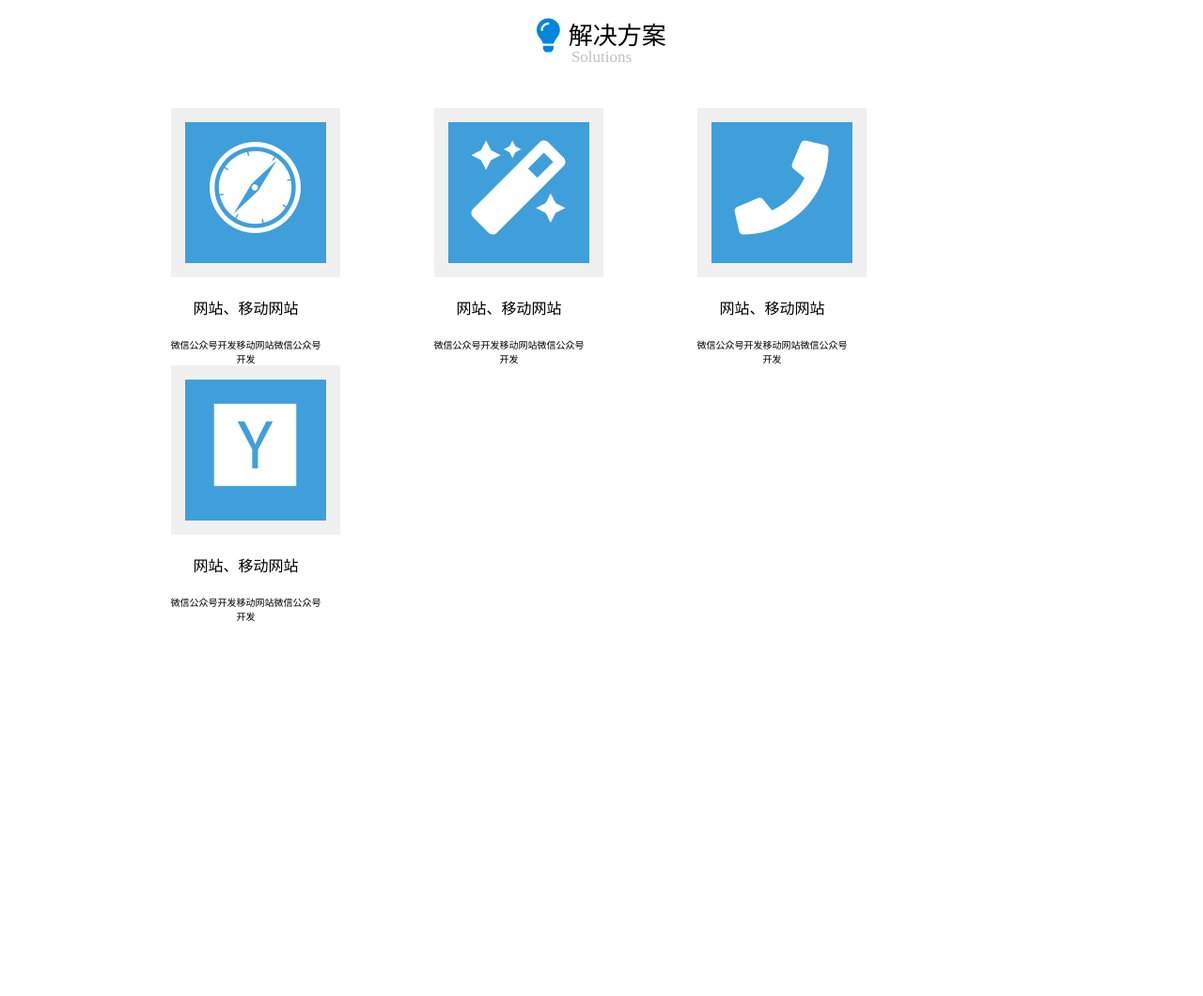
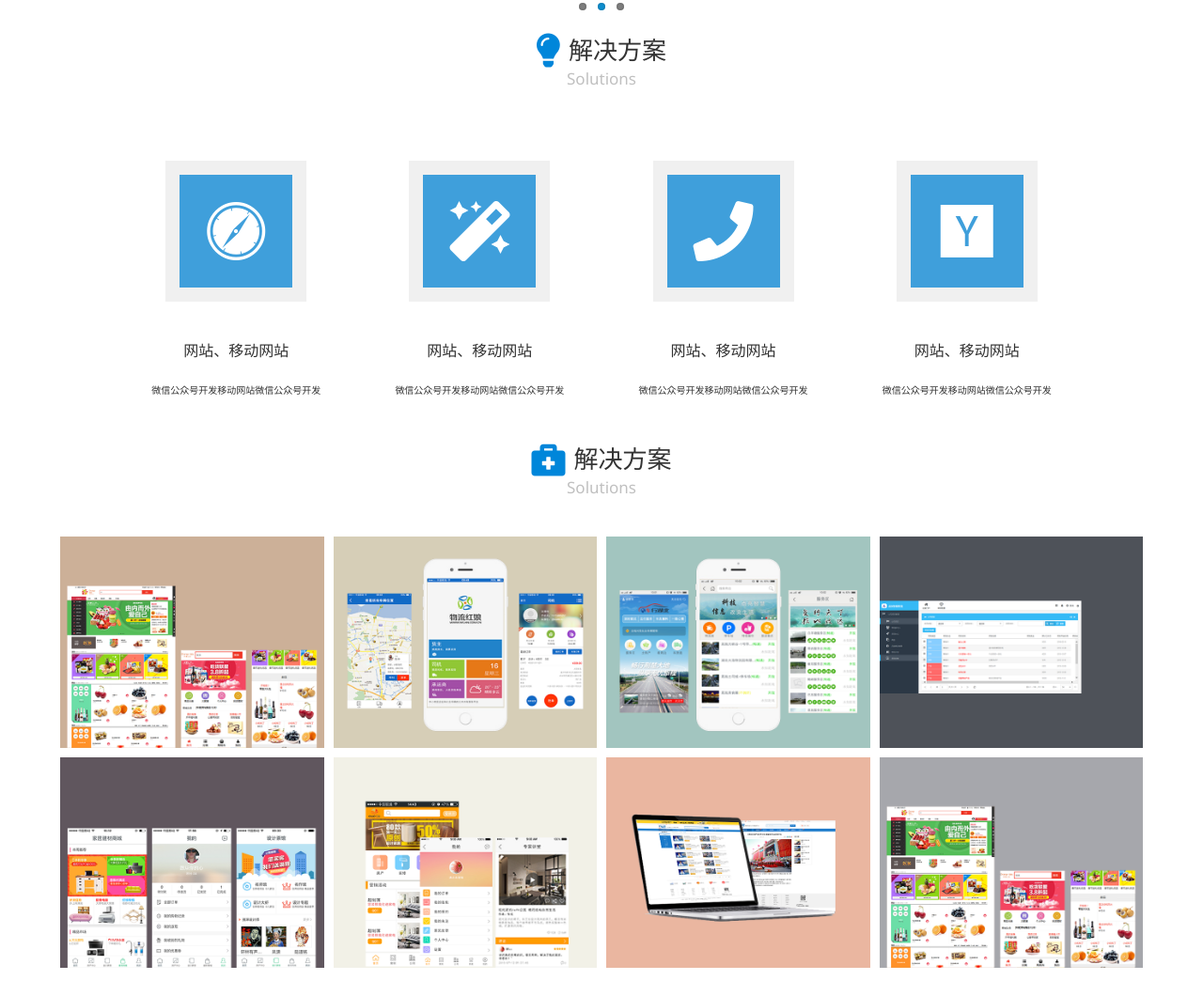
Before and after one commit to Moriarty123/shixun, a plain HTML site: page demo2/index.html in a window 1280 px wide. Shown: the part 537-1597 px from the top of the page at 94% size. Before the commit the page ends 1200 px from the top, so only its background shows below. Drawn offline with Linux system fonts and the light colour scheme.

Commit message:
2018-11-28 demo2 customer case
Signed-off-by: Moriarty123 <1561357687@qq.com>

```diff
--- a/demo2/css/index.css
+++ b/demo2/css/index.css
@@ -61,7 +61,7 @@ ul, li, a{
 }
 
 .circle-frame {
-	width: 100%;
+	width: 90%;
 	height: auto;
 }
 
@@ -73,13 +73,21 @@ ul, li, a{
 
 .title-body {
 	width: 90%;
-	height: 80px;
+	height: 100px;
 	text-align: center;
 	margin: 0 auto;
 	/*vertical-align: middle;*/
 }
 
 .icon-lightbulb {
+	margin-top: 20px;
+	color: rgb(0, 134,218);
+	font-size: 36px;
+	vertical-align: sub;
+	margin-right:5px;
+}
+
+.icon-briefcase-medical {
 	margin-top: 20px;
 	color: rgb(0, 134,218);
 	font-size: 36px;
@@ -114,7 +122,7 @@ ul, li, a{
 
 .solutions-body li {
 	float: left;
-	margin:0 60px;
+	/*margin:0 60px;*/
 	width: 160px;
 	height: auto;
 	/*transform: rotate(720deg);
@@ -124,12 +132,13 @@ ul, li, a{
 .solutions-body ul li i {
 	width: 150px;
 	height: 150px;
-	font-size: 100px;
+	margin:20px;
+	font-size: 64px;
 	background:#3f9fdb;
 	border: 15px #f0f0f0 solid;
 	text-align: center;
 	color: #FFF;
-	line-height: 140px;
+	line-height: 120px;
 	display: inline-block;
 }
 
@@ -148,3 +157,13 @@ ul, li, a{
 	margin-top: 20px;
 	font-size: 10px;
 }
+
+.case-body {
+	width: 90%;
+	height: auto;
+	margin:20px auto;
+}
+
+.case-body img {
+	width:100%;
+}
--- a/demo2/index.html
+++ b/demo2/index.html
@@ -6,6 +6,8 @@
 
 	<link rel="stylesheet" type="text/css" href="./css/index.css">
 	<link rel="stylesheet" type="text/css" href="./css/fontawesome/css/all.css">
+	<meta name="viewport" content="width=device-width, initial-scale=1">
+	<link rel="stylesheet" href="AmazeUI/assets/css/amazeui.min.css"/>
 
 </head>
 <body>
@@ -36,9 +38,26 @@
 	</header>
 
 	<!-- 轮换图片 -->
-	<div class="circle-frame">
-		<div class="circle-img">
-			<img src="img/hw_bg.png" style="width: 100%">
+	<div class="circle-frame am-center">
+
+		<!-- <img src="img/hw_bg.png" style="width: 100%"> -->
+
+		<div data-am-widget="slider" class="am-slider am-slider-default" data-am-slider='{}' >
+			<ul class="am-slides">
+				<li>
+					<img src="img/hw_bg1.png" style="width: 100%">
+
+				</li>
+				<li>
+					<img src="img/hw_bg2.png" style="width: 100%">
+
+				</li>
+				<li>
+					<img src="img/hw_bg3.png" style="width: 100%">
+
+				</li>
+
+			</ul>
 		</div>
 	</div>
 
@@ -51,7 +70,7 @@
 
 	<!-- 主体内容 -->
 	<div class="solutions-body">
-		<ul>
+		<ul class="am-avg-sm-4 am-thumbnails">
 			<li>
 
 				<i class="fab fa-safari"></i>
@@ -61,30 +80,74 @@
 
 
 			<li>
-				<div>
+
 				<i class="fas fa-magic"></i>
 				<p class="solutions-title">网站、移动网站</p>
 				<p class="solutions-way">微信公众号开发移动网站微信公众号开发</p>
-				</div>
+
 			</li>
 
 			<li>
-				<div>
+
 				<i class="fas fa-phone"></i>
 				<p class="solutions-title">网站、移动网站</p>
 				<p class="solutions-way">微信公众号开发移动网站微信公众号开发</p>
-				</div>
+
 			</li>
 
 			<li>
-				<div>
+
 				<i class="fab fa-hacker-news"></i>
 				<p class="solutions-title">网站、移动网站</p>
 				<p class="solutions-way">微信公众号开发移动网站微信公众号开发</p>
+
+			</li>
+		</ul>
 	</div>
+
+	<!-- 去除浮动， 不可删除 -->
+	<div style="clear: both;"></div>
+
+	<!-- 主体标题 -->
+	<div class="title-body">
+		<i class="fas fa-briefcase-medical icon-briefcase-medical"></i>
+		<span class="title-solution-1">解决方案</span>
+		<p class="title-solution-2">Solutions</p>
+	</div>
+
+	<!-- 主体内容 -->
+	<div class="case-body">
+		<ul class="am-avg-sm-4 am-thumbnails">
+			<li>
+				<img src="img/app1.png">
+			</li>
+			<li>
+				<img src="img/app2.png">
+			</li>
+			<li>
+				<img src="img/app3.png">
+			</li>
+			<li>
+				<img src="img/app4.png">
+			</li>
+			<li>
+				<img src="img/app5.png">
+			</li>
+			<li>
+				<img src="img/app6.png">
+			</li>
+			<li>
+				<img src="img/app7.png">
+			</li>
+			<li>
+				<img src="img/app8.png">
 			</li>
 		</ul>
 	</div>
 
 
+
+	<script src="AmazeUI/assets/js/jquery.min.js"></script>
+	<!--<![endif]-->
+	<script src="AmazeUI/assets/js/amazeui.min.js"></script>
 </body></html>
```
Also changed, not shown: demo2/img/app1.png (added), demo2/img/app2.png (added), demo2/img/app3.png (added), demo2/img/app4.png (added), demo2/img/app5.png (added), demo2/img/app6.png (added), demo2/img/app7.png (added), demo2/img/app8.png (added), demo2/img/hw_bg2.png (added), demo2/img/hw_bg3.png (added). Lines whose indentation alone changed are shown as unchanged.
